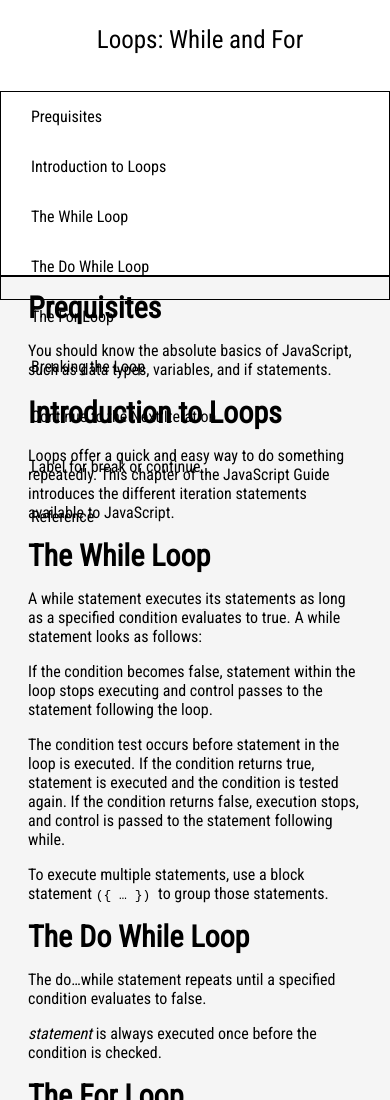
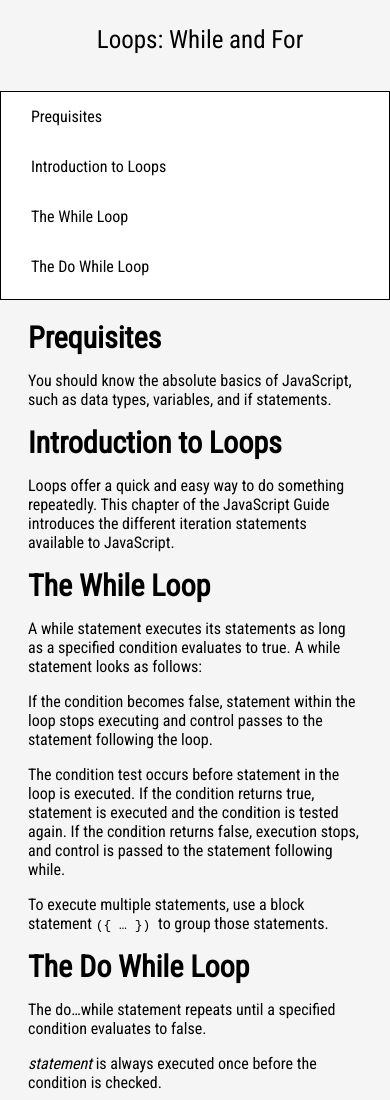
Before and after one commit to Paeniche/FCC-Technical-Doc, a plain HTML site: page index.html in a window 390 px wide. Shown: the top 1100 px of the page. Drawn offline with Linux system fonts and the light colour scheme.

Commit message:
Fixed navbar overflow issues

```diff
--- a/css/main.css
+++ b/css/main.css
@@ -36,6 +36,7 @@ section header {
   margin-left: 310px;
   padding: 20px;
   margin-bottom: 110px;
+  margin-top: 50px;
 }
 
 /* footer {
@@ -46,11 +47,18 @@ section header {
 } */
 
 #navbar ul {
+  padding: 0;
+  overflow-y: auto;
+  overflow-x: hidden;
+}
+
+#navbar li {
+  position: relative;
   list-style: none;
-  padding: 0;
 }
 
 #navbar a {
+  display: block;
   text-decoration: none;
   color: #000000;
   height: 35px;
@@ -76,24 +84,24 @@ section header {
   #navbar ul {
     border: 1px solid;
     height: 207px;
+    background-color: white;
   }
 
   #navbar {
-    background-color: white;
     position: absolute;
     top: 0;
     padding: 0;
     margin: 0;
     width: 100%;
-    max-height: 275px;
+    max-height: 270px;
     border: none;
-    /* z-index: 1; */
-    border-bottom: 2px solid;
+    z-index: 1;
   }
 
   #main-doc {
     position: relative;
+    padding-top: 0;
     margin-left: 0px;
-    margin-top: 270px;
+    margin-top: 320px;
   }
 }
```
